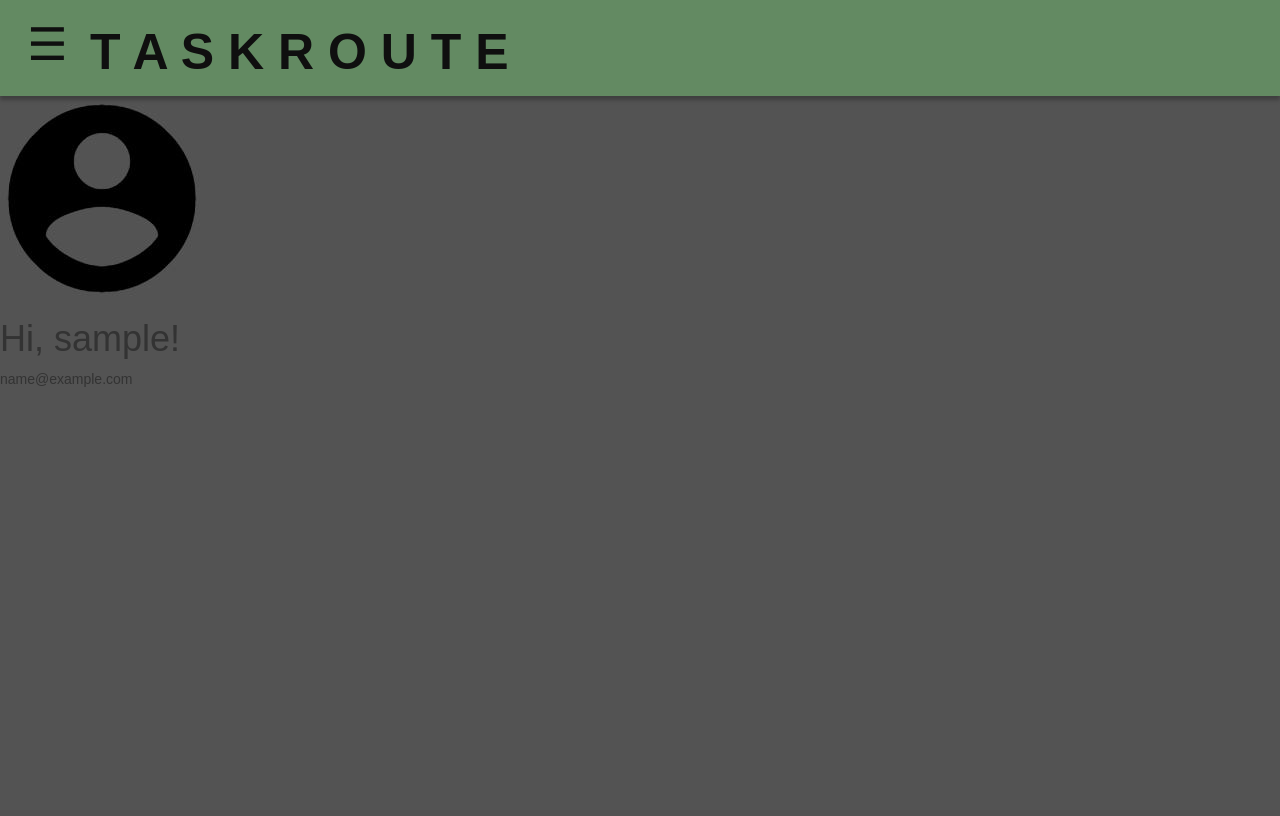
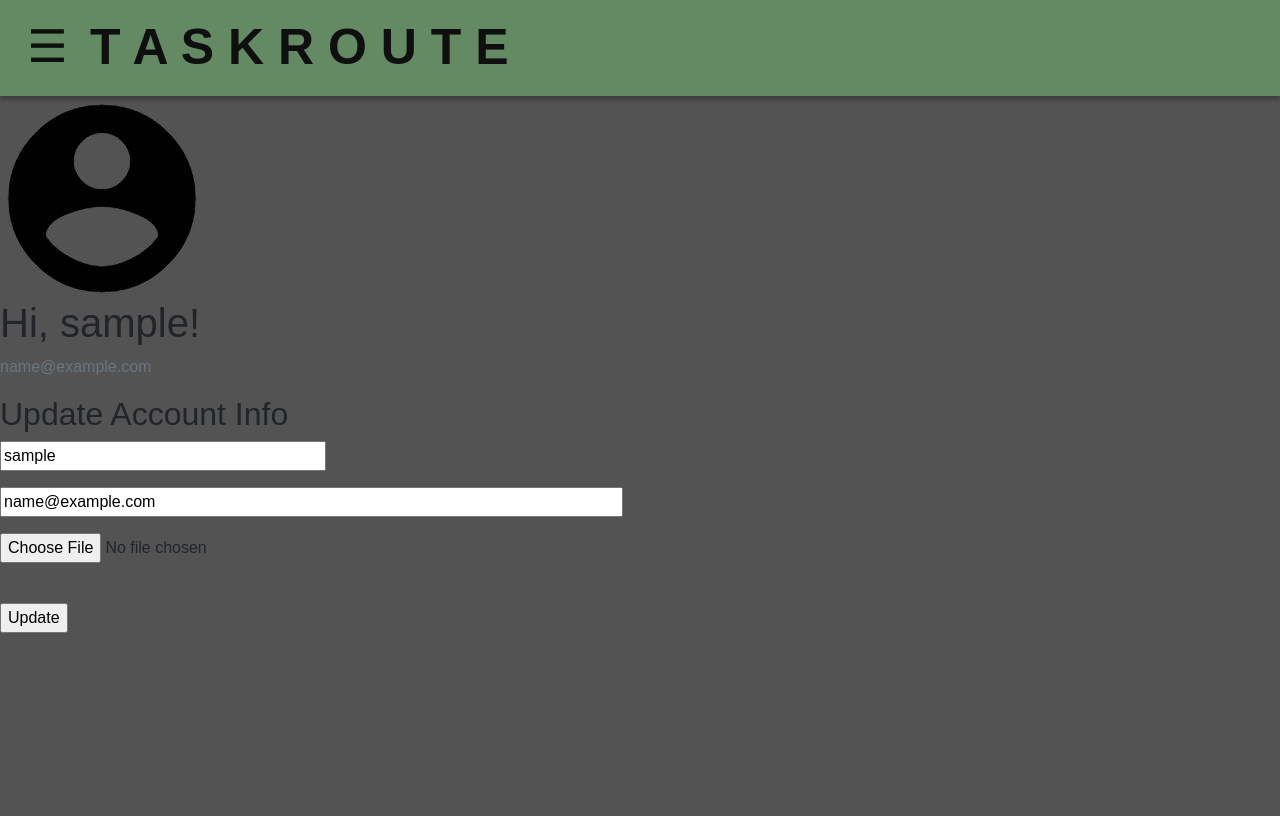
Before and after one commit to wilsonzhang6/CMPE-131-Grp10, a Flask app: page /index in a window 1280 px wide. Before the commit the page ends 387 px from the top, so only its background shows below. Run offline with Flask 2, Linux system fonts and the light colour scheme; the visitor is signed in with stand-in values (Sample User, id 1); data comes from the database, SQL or seed files in the repository; both versions use the stored data as it was after the commit; parts of the project's set-up code (start-up, migrations or seed data) failed here and were passed over; some libraries are stand-ins or nearby versions; some web fonts are replaced.

Commit message:
new features: updt  pic, updt usernme, updt email

```diff
--- a/app/forms.py
+++ b/app/forms.py
@@ -1,6 +1,8 @@
 #provided by teach
 #different forms
 from flask_wtf import FlaskForm
+from flask_wtf.file import FileField, FileAllowed
+from flask_login import current_user
 from wtforms import StringField, PasswordField, BooleanField, SubmitField, TextField
 from wtforms.validators import ValidationError, DataRequired, Email, EqualTo
 from app.models import User
@@ -11,7 +13,7 @@ class LoginForm(FlaskForm):
     username = StringField('Username', validators=[DataRequired()])
     password = PasswordField('Password', validators=[DataRequired()])
     remember_me = BooleanField('Remember Me')
-    submit = SubmitField('Sign In')
+    submit = SubmitField('Login')
 
 #Form for new account registration
 class RegistrationForm(FlaskForm):
@@ -43,3 +45,22 @@ class CreateRoutineForm(FlaskForm):
     def validate_maxdesc(self, description):
         if len(description) > 2000:
             raise ValidationError('You have ', len(description), ' characters, the maximum is 2000 characters')
+
+#Form for new account registration
+class UpdateAccountForm(FlaskForm):
+    username = StringField('Username', validators=[DataRequired()])
+    picture = FileField('Profile Picture', validators=[FileAllowed(['jpg', 'png'])])
+    email = StringField('Email', validators=[DataRequired(), Email()])
+    submit = SubmitField('Update')
+
+    def validate_username(self, username):
+        if username.data != current_user.username:
+            user = User.query.filter_by(username=username.data).first()
+            if user is not None:
+                raise ValidationError('Please use a different username.')
+
+    def validate_email(self, email):
+        if email.data != current_user.email:
+            user = User.query.filter_by(email=email.data).first()
+            if user is not None:
+                raise ValidationError('Please use a different email address.')
--- a/app/models.py
+++ b/app/models.py
@@ -8,7 +8,6 @@ from flask_login import UserMixin
 
 class User(UserMixin, db.Model):
     id = db.Column(db.Integer, primary_key=True) #integer that is incremented when a new addition is added
-
     username = db.Column(db.String(64), index=True, unique=True, nullable=False)
     email = db.Column(db.String(128), index=True, unique=True, nullable=False)
     image_file = db.Column(db.String(20), nullable=False, default='default.jpg')
--- a/app/routes.py
+++ b/app/routes.py
@@ -1,17 +1,13 @@
 #provided by teach
 #routes URL
-from flask import render_template, flash, redirect, url_for
-from app import app
-from app import db
-from app.forms import LoginForm
-from app.forms import RegistrationForm
-from app.forms import CreateRoutineForm
+from flask import render_template, flash, redirect, url_for, request
+from app import app, db
+from app.forms import LoginForm, RegistrationForm, CreateRoutineForm, UpdateAccountForm
 from app.models import User
-from flask_login import current_user, login_user
-from flask_login import logout_user
-from flask_login import login_required
-from flask import request
+from flask_login import current_user, login_user, logout_user, login_required
 from werkzeug.urls import url_parse
+import secrets, os
+from PIL import Image
 
 @app.route('/')
 
@@ -63,19 +59,42 @@ def register():
         return redirect(url_for('login'))
     return render_template('register.html', title='Register', form=form)
 
-#User's home page
-@app.route('/index')
+#To be used to save a profile picture -> to update a user's profile picture
+#Currently used by index() function
+def save_picture(form_picture):
+    random_hex = secrets.token_hex(8)
+    _, f_ext = os.path.splitext(form_picture.filename) #randomize the new uploaded picture file name
+    picture_fn = random_hex + f_ext #randomized picture file name + original uploaded file extension
+    picture_path = os.path.join(app.root_path, 'static/profile_pics', picture_fn)
+    form_picture.save(picture_path) #save the picture
+
+    #Reduce the size of the image
+    output_size = (125, 125)
+    i = Image.open(form_picture)
+    i.thumbnail(output_size)
+    i.save(picture_path)
+
+    return picture_fn
+
+#User's home page, currently includes a form that allows user to update personal info
+@app.route('/index', methods=['GET', 'POST'])
 @login_required
 def index():
+    form = UpdateAccountForm() #Form to update account
+    if form.validate_on_submit(): #After submission button is inputted
+        if form.picture.data: #if the form has picture data input
+            current_user.image_file = save_picture(form.picture.data)#pass the uploaded picture in order to save
+            #current_user.image_file = picture_file #replace the current user's image with the one uploaded
+        current_user.username = form.username.data #replace the current user's username iwth the one inputted by form
+        current_user.email = form.email.data #replace the current user's email with the email that was inputted by form
+        db.session.commit() #commit all changes into the database
+        flash('your account information has been updated!', 'success') #message flash
+        return redirect(url_for('index')) #redirect user back to the index page
+    elif request.method == 'GET': #When the page requests a GET (such as when the page loads in the browser)
+        form.username.data = current_user.username #pre-fill the form field with the user's current username
+        form.email.data = current_user.email #pre-fill the form field with the user's current email
     image_file = url_for('static', filename='profile_pics/' + current_user.image_file)
-    return render_template('index.html', title='User Home', image_file=image_file)#, posts=posts)
-
-#page to upload a profile picture (another feature)
-@app.route('/index/profilepic')
-@login_required
-def profilepic():
-    #add functionality here
-    return render_template('profilepic.html', title='Upload Profile Picture')
+    return render_template('index.html', title='User Home', image_file=image_file, form=form)
 
 #Routine creation
 #This is entirely UNTESTED
--- a/app/templates/base.html
+++ b/app/templates/base.html
@@ -12,8 +12,8 @@
         <link href="https://fonts.googleapis.com/icon?family=Material+Icons" rel="stylesheet">
 
         <!--Bootstrap-->
-        <link rel="stylesheet" href="https://maxcdn.bootstrapcdn.com/bootstrap/3.4.0/css/bootstrap.min.css">
-        <script src="https://maxcdn.bootstrapcdn.com/bootstrap/3.4.0/js/bootstrap.min.js"></script>
+        <link rel="stylesheet" href="https://stackpath.bootstrapcdn.com/bootstrap/4.3.1/css/bootstrap.min.css" integrity="sha384-ggOyR0iXCbMQv3Xipma34MD+dH/1fQ784/j6cY/iJTQUOhcWr7x9JvoRxT2MZw1T" crossorigin="anonymous">
+        <script src="https://stackpath.bootstrapcdn.com/bootstrap/4.3.1/js/bootstrap.min.js" integrity="sha384-JjSmVgyd0p3pXB1rRibZUAYoIIy6OrQ6VrjIEaFf/nJGzIxFDsf4x0xIM+B07jRM" crossorigin="anonymous"></script>
 
     </head>
     <style>
@@ -28,7 +28,7 @@
         /* This is the logo text itself*/
         #App-Logo{
             position: absolute;
-            top: 17px;
+            top: 10px;
             z-index: 3;
             font-family: "Oxegyn", sans-serif;
             font-style: normal;
@@ -83,7 +83,7 @@
             width: 55px;
             height: 53px;
             left: 20px;
-            top: 13px;
+            top: 12px;
             z-index: 3;
             transition: 0.3s;
         }
@@ -91,6 +91,7 @@
         .hamburger-menu:hover{
             color: #f1f1f1;
             transition: 0.3s;
+            text-decoration: none;
         }
 
         /*all below is for side navigation bar*/
@@ -133,13 +134,14 @@
             width: 55px;
             height: 53px;
             left: 20px;
-            top: 13px;
+            top: 12px;
             transition: 0.3s;
         }
 
         .closebtn:hover{
             color:white;
             transition: 0.3s;
+            text-decoration: none;
         }
     </style>
     <body>
@@ -154,6 +156,9 @@
                 {% if current_user.is_anonymous %}
                 <a href="{{ url_for('login') }}">Login</a>
                 {% else %}
+                <a href="">Your Feed</a><br>
+                <a href="">New Routine</a><br>
+                <a href="{{ url_for('index') }}">Your Account</a><br>
                 <a href="{{ url_for('logout') }}">Logout</a>
                 {% endif %}
             </div>
--- a/app/templates/index.html
+++ b/app/templates/index.html
@@ -21,6 +21,33 @@
     <div><p>{{ post.author.username }} says: <b>{{ post.body }}</b></p></div>
     {% endfor %}
 
+    <!--The form to sign up-->
+    <h2>Update Account Info</h2>
+    <form action="" method="post" enctype="multipart/form-data">
+        {{ form.hidden_tag() }}
+        <p>
+            {{ form.username(class_= "update-account-username", size=32, placeholder=" USERNAME") }}<br>
+            {% for error in form.username.errors %}
+            <span style="color: red;">[{{ error }}]</span>
+            {% endfor %}
+        </p>
+        <p>
+            {{ form.email(class_="update-account-email", size=64, placeholder=" EMAIL") }}<br>
+            {% for error in form.email.errors %}
+            <span style="color: red;">[{{ error }}]</span>
+            {% endfor %}
+        </p>
+        <p>
+            {{ form.picture(class_="form-control-file") }}<br>
+            {% if form.picture.errors %}
+                {% for error in form.picture.errors %}
+                <span style="color: red;">[{{ error }}]</span><br>
+                {% endfor %}
+            {% endif %}
+        </p>
+        <p>{{ form.submit(class_="update-account-button") }}</p>
+    </form>
+
 
 
     {% endblock %}:w
--- a/app/templates/profilepic.html
+++ /dev/null
@@ -1,5 +0,0 @@
-{% extends "base.html" %}
-
-{% block content %}
-
-{% endblock %}
```
Also changed, not shown: app.db, app/static/profile_pics/17636516f0d6a70b.JPG (added), app/static/profile_pics/463163fa85194942ef0acefe1cc80dd2.JPG (added), app/static/profile_pics/7ce4f5f3bcd8a1c6.JPG (added), app/static/profile_pics/8e2e02752a0581b3.JPG (added), app/static/profile_pics/9c209b8402cd848d.JPG (added), app/static/profile_pics/f20cbbcda3c1631a.JPG (added).
